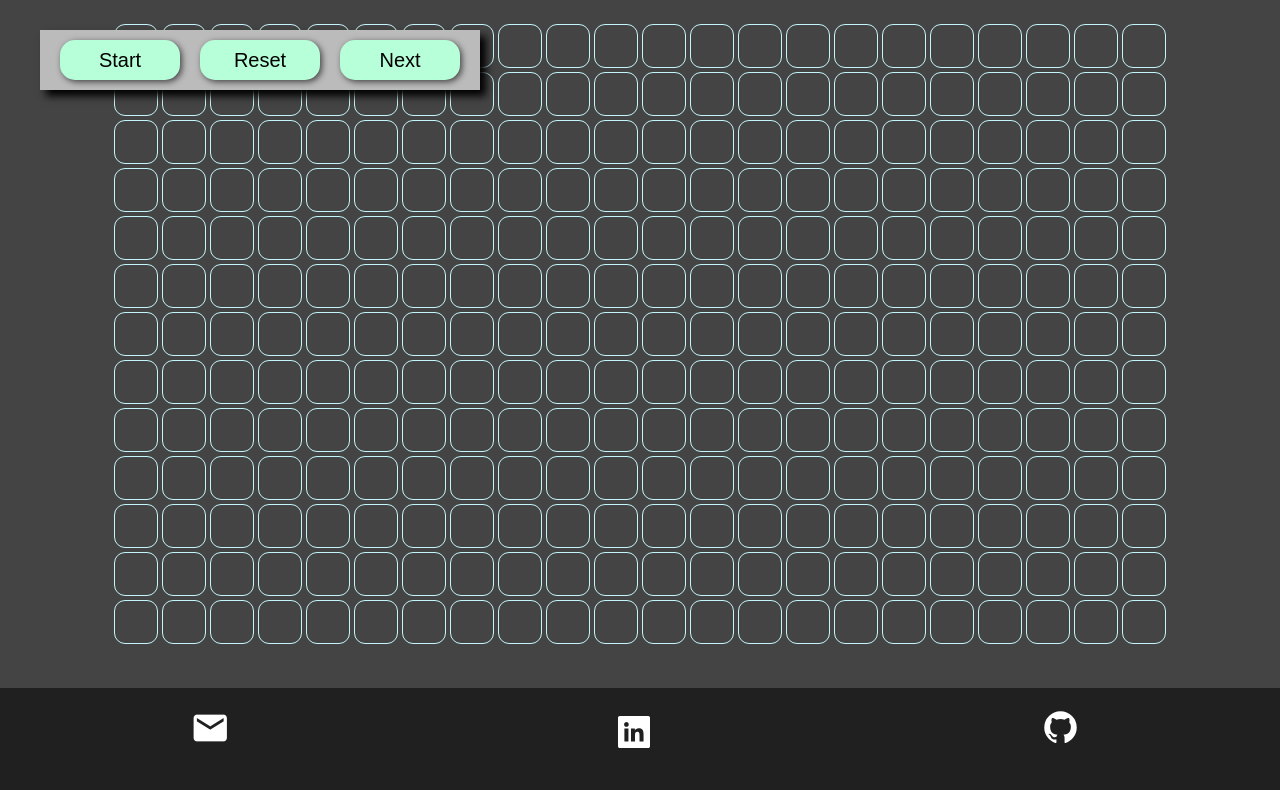
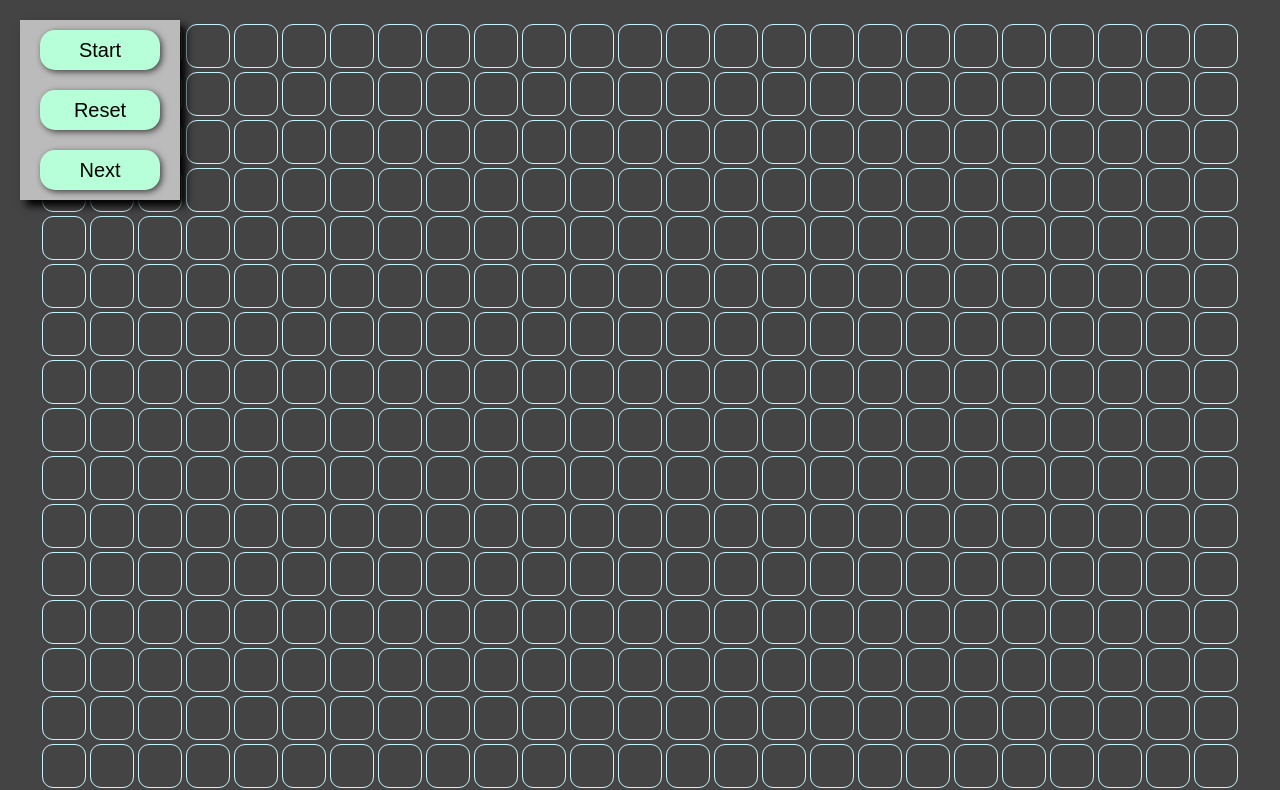
Before and after one commit to JBarrett9/portfolio, a React (Create React App) app in the folder client/: page /mini_projects/game_of_life in a window 1280 px wide. Shown: the top 790 px of the page. Built offline with nearby package versions, Linux system fonts and the light colour scheme.

Commit message:
game of life

```diff
--- a/client/src/components/mini-projects/game-of-life/game-of-life.css
+++ b/client/src/components/mini-projects/game-of-life/game-of-life.css
@@ -19,10 +19,10 @@
 .game-of-life .buttons {
   position: absolute;
   display: flex;
-  left: 4rem;
-  top: 3rem;
+  flex-direction: column;
+  left: 2rem;
+  top: 2rem;
   background-color: #bbb;
-  height: 6rem;
   align-items: center;
   box-shadow: 0.6rem 0.6rem 0.8rem #000;
   padding-left: 2rem;
@@ -32,7 +32,7 @@
   width: 12rem;
   height: 4rem;
   border-radius: 1.5rem;
-  margin-right: 2rem;
+  margin: 1rem 2rem 1rem 0;
   font-size: 2rem;
   background-color: var(--c6);
   border: none;
--- a/client/src/components/mini-projects/game-of-life/game-of-life.js
+++ b/client/src/components/mini-projects/game-of-life/game-of-life.js
@@ -2,8 +2,8 @@ import { useEffect, useState } from "react";
 import "./game-of-life.css";
 
 const Life = () => {
-  const [rows, setRows] = useState(Math.floor(window.innerHeight / 40) - 7);
-  const [cols, setCols] = useState(Math.floor(window.innerWidth / 40) - 10);
+  const [rows, setRows] = useState(Math.floor(window.innerHeight / 50));
+  const [cols, setCols] = useState(Math.floor(window.innerWidth / 50));
   const [board, setBoard] = useState([]);
   const [activeCells, setActiveCells] = useState([]);
   const [refresh, setRefresh] = useState(true);
```
Also changed, not shown: 11 other files (tests, documents, lock files or other folders).
